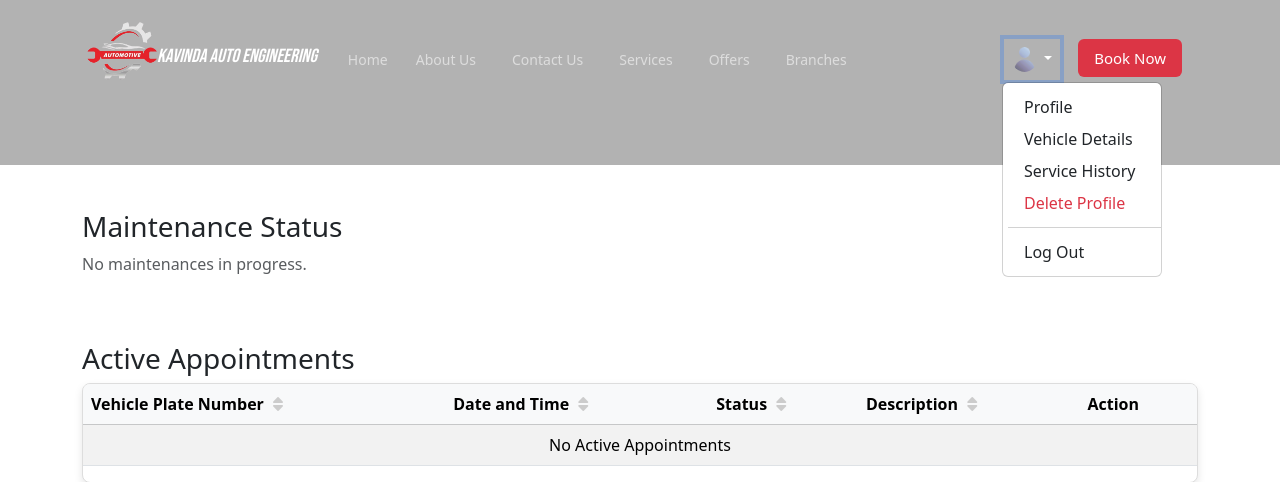
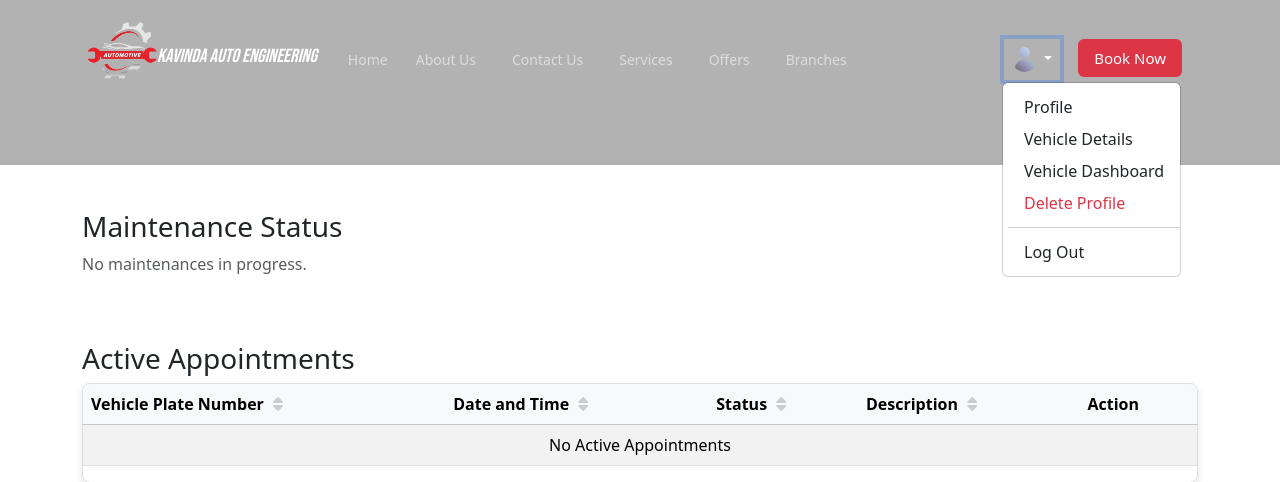
Before and after one commit to starlightaris/car_service_ms, a PHP site: page /git_cw/vehicle-dashboard.php in a window 1280 px wide, after a click that opens the changed part. Shown: the top 482 px of the page. Run offline with PHP 8.4, Linux system fonts and the light colour scheme; a user stored in the database is signed in; data comes from the database, SQL or seed files in the repository; data that the repository does not hold is empty.

Commit message:
removed invoice btn added vehicle-dashboard in the header

```diff
--- a/header.php
+++ b/header.php
@@ -84,7 +84,7 @@ $currentPage = basename($_SERVER['REQUEST_URI']);
                   </form>
 
                   <li><a class="dropdown-item" href="vehicle.php">Vehicle Details</a></li>
-                  <li><a class="dropdown-item" href="serviceHistory.php">Service History</a></li>
+                  <li><a class="dropdown-item" href="vehicle-dashboard.php">Vehicle Dashboard</a></li>
 
                   <li><a class="dropdown-item text-danger" href="javascript:void(0);" onclick="confirmDelete()">Delete
                       Profile</a></li>
--- a/vehicle-dashboard.php
+++ b/vehicle-dashboard.php
@@ -227,10 +227,10 @@ if ($result1 && mysqli_num_rows($result1) > 0) {
                                 <td><?php echo htmlspecialchars($row['date']); ?></td>
                                 <td><?php echo htmlspecialchars($row['services']); ?></td>
                                 <td>
-                                    <a href="view_invoice.php?invoiceId=<?php echo urlencode($row['customerInvoiceId']); ?>"
+                                    <!-- <a href="view_invoice.php?invoiceId=<?php echo urlencode($row['customerInvoiceId']); ?>"
                                         class="btn btn-primary btn-sm">
                                         View Invoice
-                                    </a>
+                                    </a> -->
                                 </td>
                             </tr>
                         <?php endwhile; ?>
```
